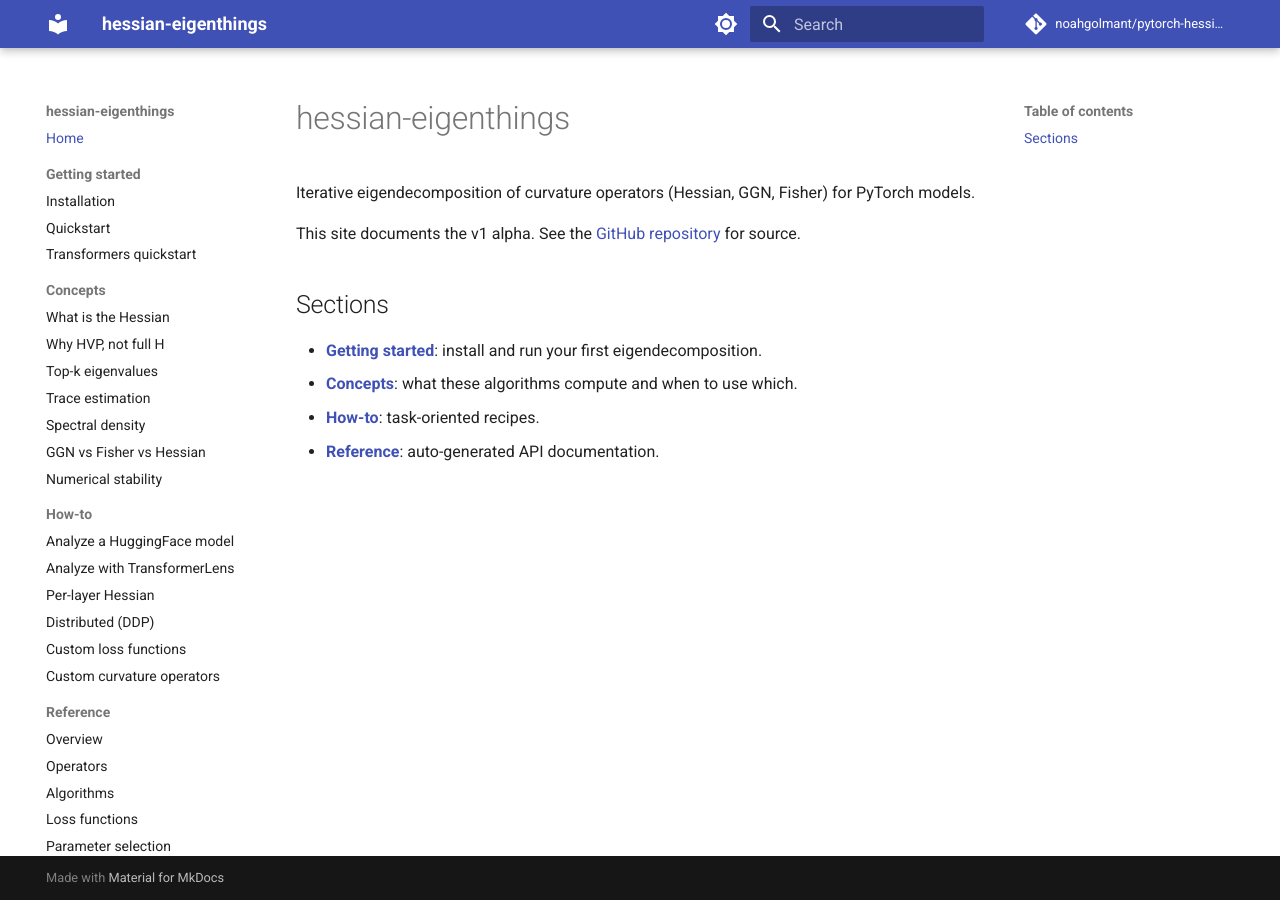
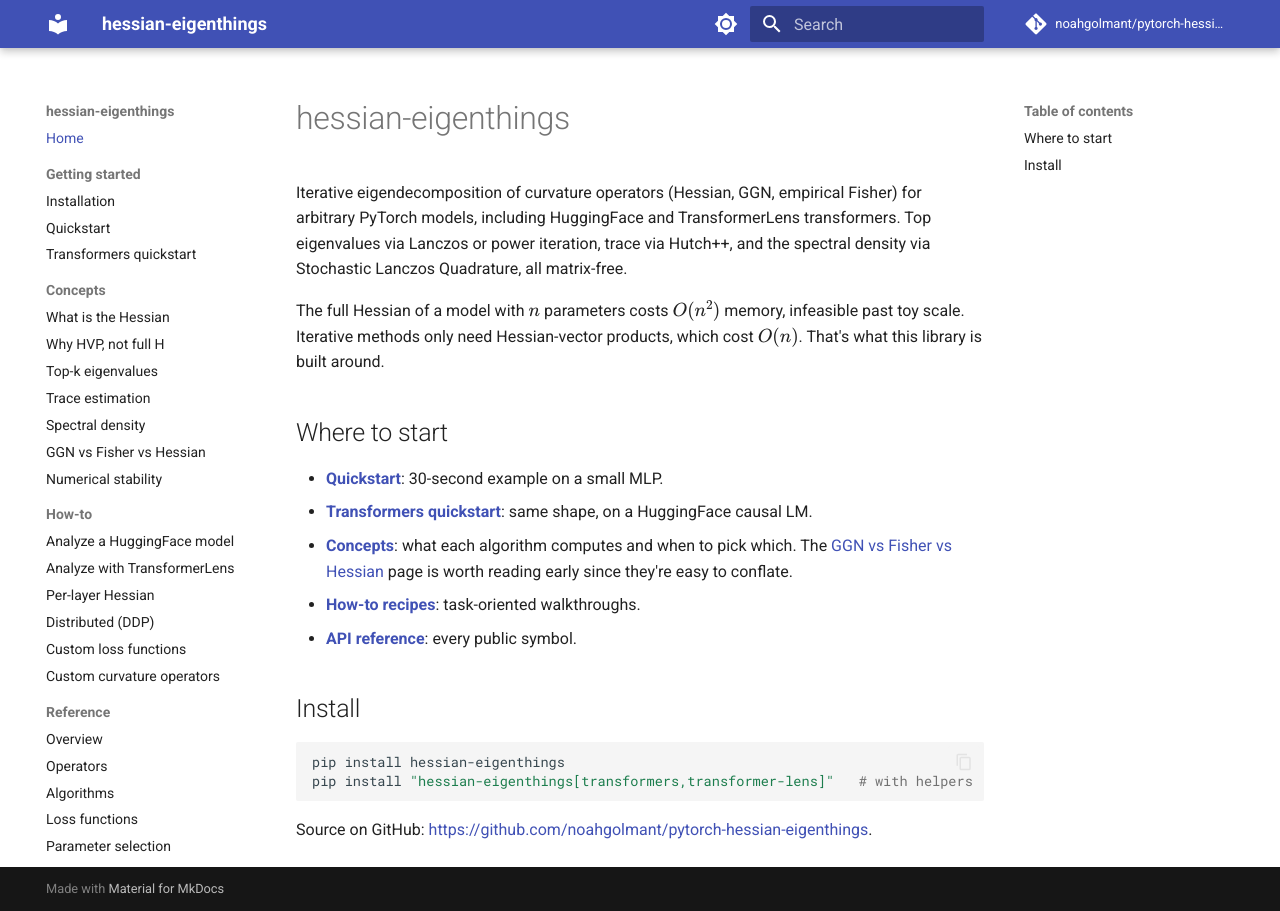
Before and after one commit to noahgolmant/pytorch-hessian-eigenthings, an MkDocs documentation site: the page built from docs/index.md, in a window 1280 px wide. Built offline with MkDocs 1.6.1 and Material for MkDocs 9.7.7, drawn with Linux system fonts in a browser that asks for light colours; comment, search, counter and statistics services are not loaded.

Commit message:
README/index conciseness pass, badges, and CONTRIBUTING.md
README:
- Adds PyPI / Documentation / CI / License badges so the docs link is
  immediately visible at the top.
- Tightens prose throughout. Drops the redundant "Documentation"
  section since the badge plus the in-text link near the bottom of the
  Usage section cover it.
- Net ~27 lines shorter while keeping the voice and content shape.

docs/index.md:
- Mirrors the README opening so the docs site doesn't read as an empty
  shell on landing.
- Adds a "Where to start" guide pointing to quickstart, concepts (with a
  call-out to the GGN-vs-Fisher-vs-Hessian page since they're easy to
  conflate), how-tos, and reference.

CONTRIBUTING.md: new. Sets up the dev workflow (uv, ruff, black, mypy,
pytest, mkdocs strict build), points contributors at the
CurvatureOperator + LinAlgBackend pattern, and explains the
concept/how-to/reference docs split.

Co-Authored-By: Claude Opus 4.7 (1M context) <noreply@anthropic.com>

````diff
--- a/docs/index.md
+++ b/docs/index.md
@@ -1,12 +1,22 @@
 # hessian-eigenthings
 
-Iterative eigendecomposition of curvature operators (Hessian, GGN, Fisher) for PyTorch models.
+Iterative eigendecomposition of curvature operators (Hessian, GGN, empirical Fisher) for arbitrary PyTorch models, including HuggingFace and TransformerLens transformers. Top eigenvalues via Lanczos or power iteration, trace via Hutch++, and the spectral density via Stochastic Lanczos Quadrature, all matrix-free.
 
-This site documents the v1 alpha. See the [GitHub repository](https://github.com/noahgolmant/pytorch-hessian-eigenthings) for source.
+The full Hessian of a model with $n$ parameters costs $O(n^2)$ memory, infeasible past toy scale. Iterative methods only need Hessian-vector products, which cost $O(n)$. That's what this library is built around.
 
-## Sections
+## Where to start
 
-- **[Getting started](getting-started/installation.md)**: install and run your first eigendecomposition.
-- **[Concepts](concepts/what-is-the-hessian.md)**: what these algorithms compute and when to use which.
-- **[How-to](how-to/analyze-a-huggingface-model.md)**: task-oriented recipes.
-- **[Reference](reference/api.md)**: auto-generated API documentation.
+- **[Quickstart](getting-started/quickstart.md)**: 30-second example on a small MLP.
+- **[Transformers quickstart](getting-started/transformers-quickstart.md)**: same shape, on a HuggingFace causal LM.
+- **[Concepts](concepts/what-is-the-hessian.md)**: what each algorithm computes and when to pick which. The [GGN vs Fisher vs Hessian](concepts/ggn-vs-fisher-vs-hessian.md) page is worth reading early since they're easy to conflate.
+- **[How-to recipes](how-to/analyze-a-huggingface-model.md)**: task-oriented walkthroughs.
+- **[API reference](reference/api.md)**: every public symbol.
+
+## Install
+
+```bash
+pip install hessian-eigenthings
+pip install "hessian-eigenthings[transformers,transformer-lens]"   # with helpers
+```
+
+Source on GitHub: <https://github.com/noahgolmant/pytorch-hessian-eigenthings>.
````
Also changed, not shown: CONTRIBUTING.md (added, +41 -0 lines), README.md (+22 -44 lines).
